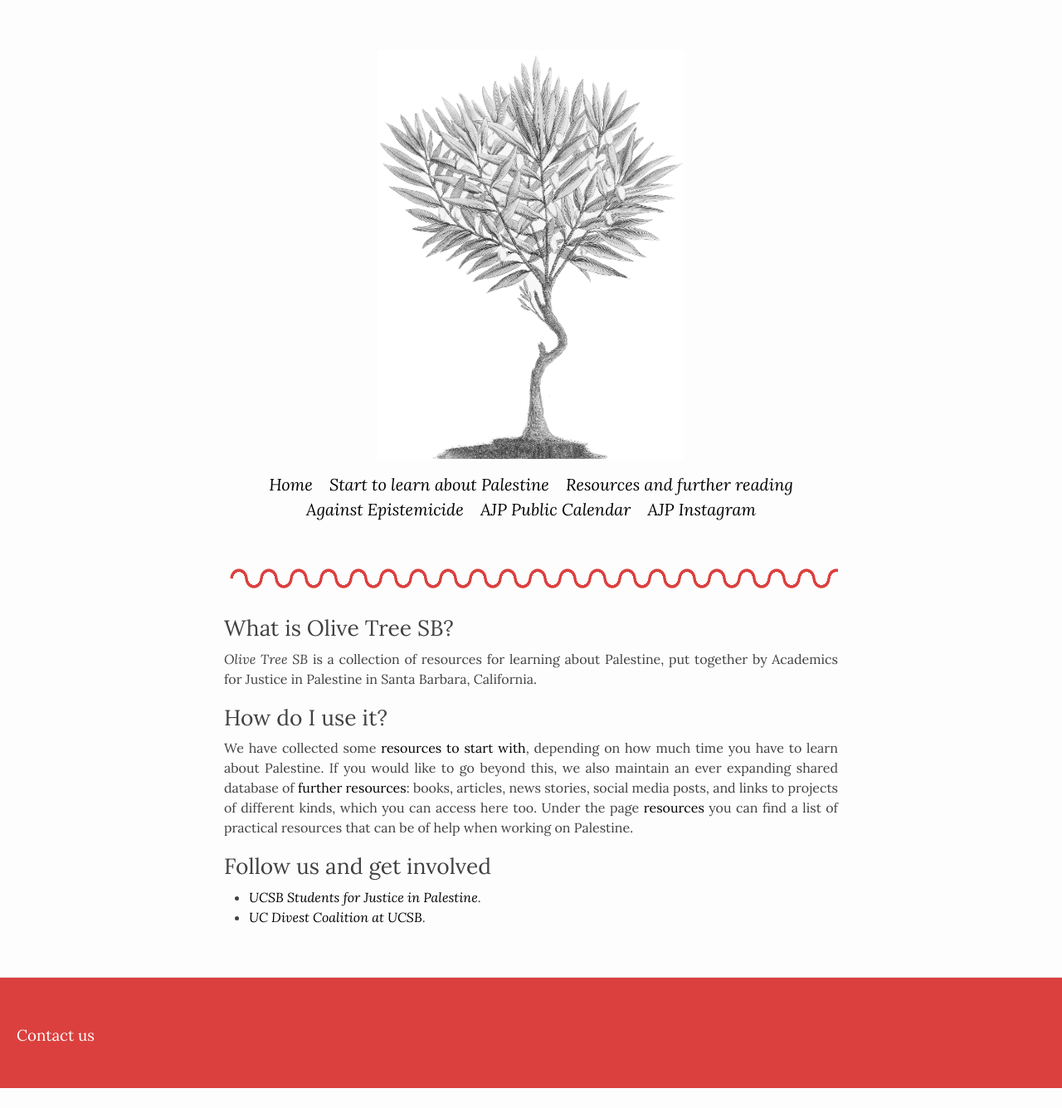
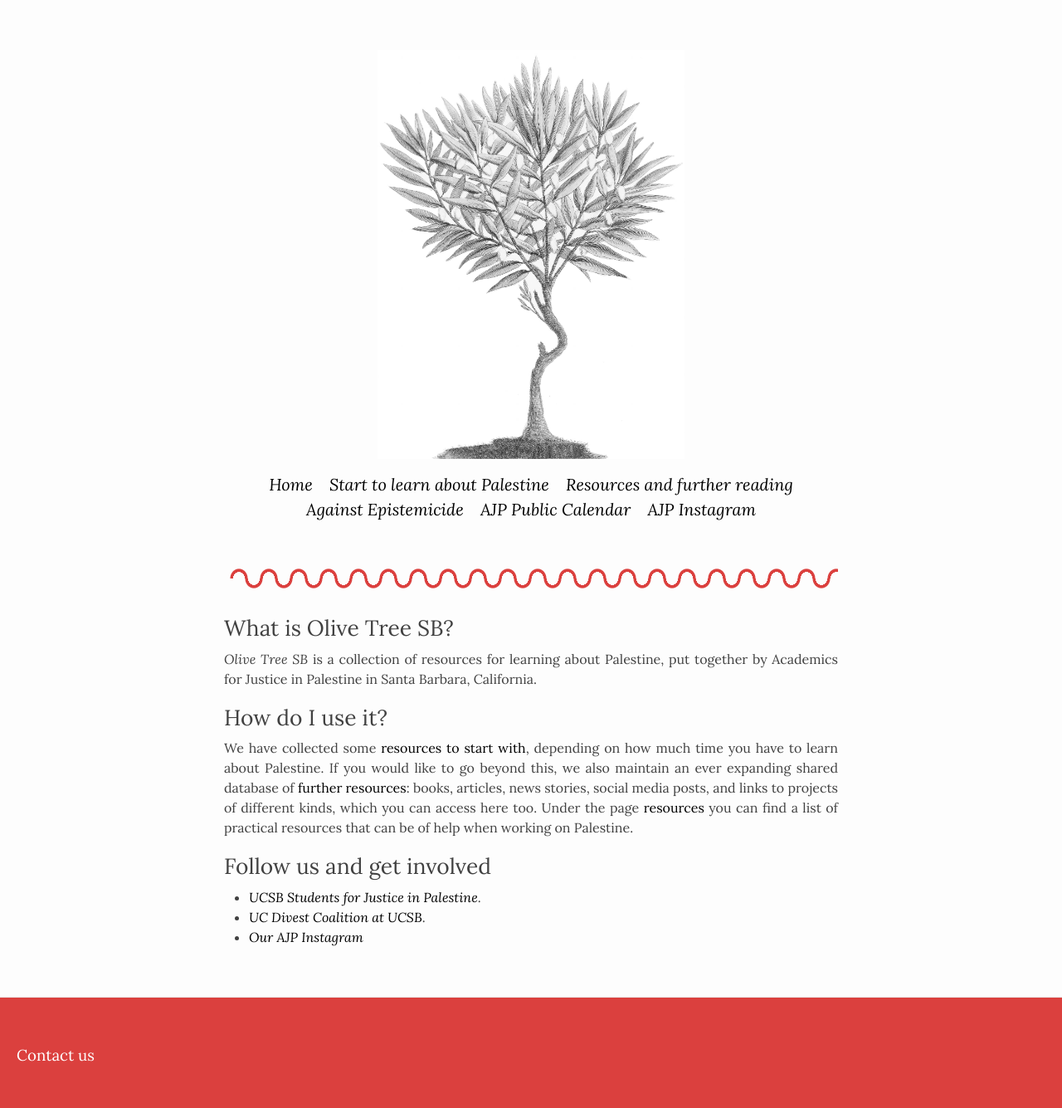
Before and after one commit to olivetreesb/olivetreesb, a Jekyll site: the page built from index.md, in a window 1280 px wide. Shown: the whole page at 83% size. Built offline with Jekyll 4.4.1, drawn with Linux system fonts in a browser that asks for light colours; before the commit the page ends 1311 px from its top, so only the background shows below that.

Commit message:
Fixed links in index.md

```diff
--- a/index.md
+++ b/index.md
@@ -11,8 +11,9 @@
 
 ## How do I use it?
 
-We have collected some [resources to start with](/start-here), depending on how much time you have to learn about Palestine. If you would like to go beyond this, we also maintain an ever expanding shared database of [further resources](/learn): books, articles, news stories, social media posts, and links to projects of different kinds, which you can access here too. Under the page [resources](/resources) you can find a list of practical resources that can be of help when working on Palestine.
+We have collected some [resources to start with](/learn), depending on how much time you have to learn about Palestine. If you would like to go beyond this, we also maintain an ever expanding shared database of [further resources](/learn): books, articles, news stories, social media posts, and links to projects of different kinds, which you can access here too. Under the page [resources](/resources) you can find a list of practical resources that can be of help when working on Palestine.
 
 ## Follow us and get involved
 - [*UCSB Students for Justice in Palestine*](https://www.instagram.com/ucsbsjp/?hl=en).
 - [*UC Divest Coalition at UCSB*](https://www.instagram.com/ucsbdivest/?ref=journal%20Instagram&hl=en).
+- [*Our AJP Instagram*](https://www.instagram.com/ajp_ucsb/)
```
